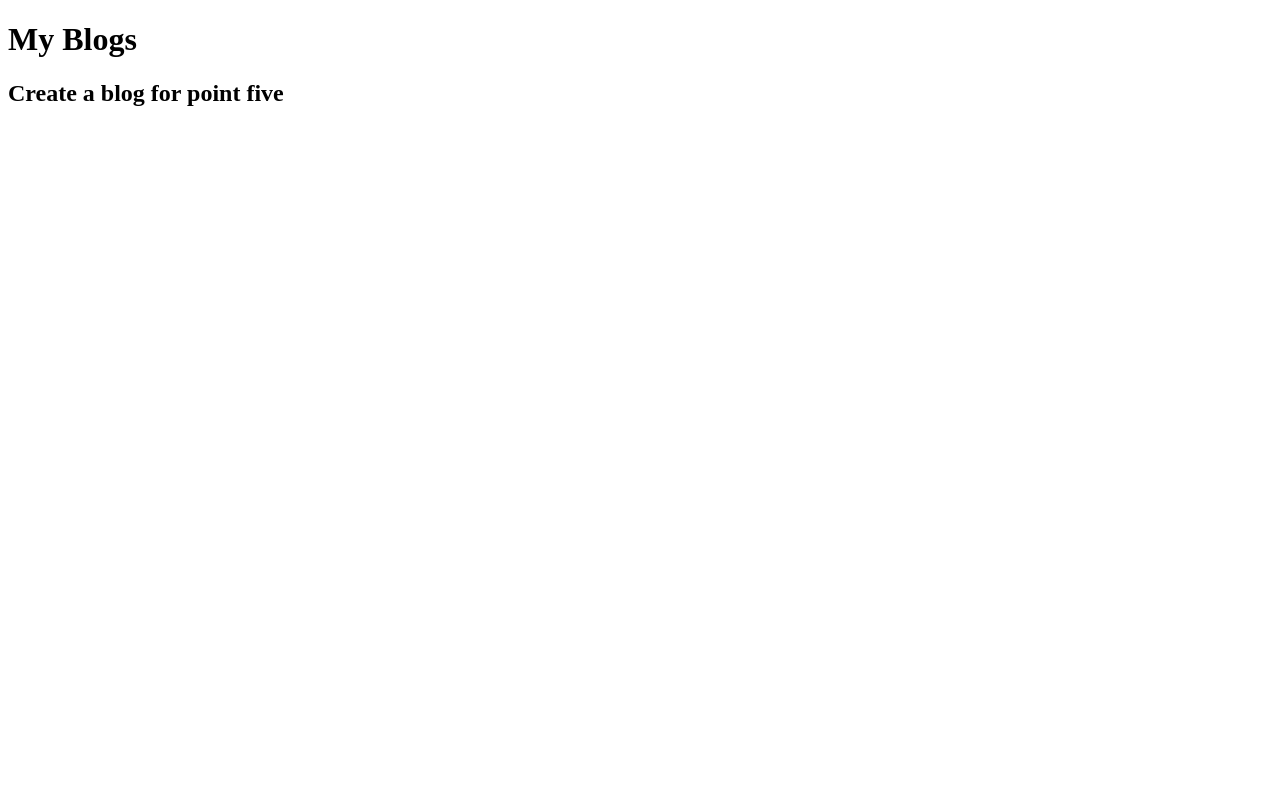
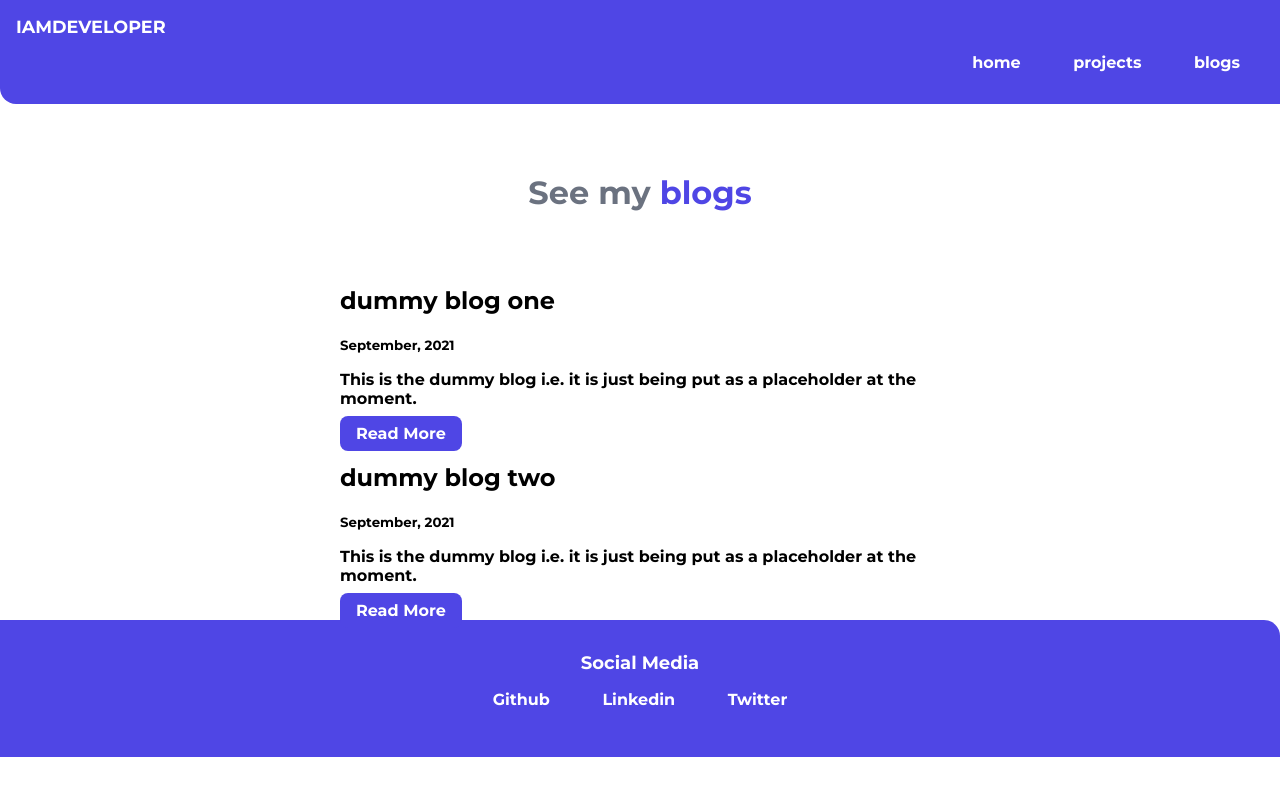
Before and after one commit to medhavrata/neogcamp-session3, a plain HTML site: page blogs.html in a window 1280 px wide. Drawn offline with Linux system fonts and the light colour scheme.

Commit message:
projects and blog pages

```diff
--- a/blogs.html
+++ b/blogs.html
@@ -4,11 +4,63 @@
     <meta charset="UTF-8">
     <meta name="viewport" content="width=device-width, initial-scale=1.0">
     <title>Blogs</title>
+    <link href="styles.css" rel="stylesheet" />
 </head>
 <body>
-    <header class="hero">
-        <h1 class="hero-heading">My Blogs</h1>
-        <h2>Create a blog for point five</h2>
-    </header>
+    <nav class="navigation container">
+        <div class="nav-brand">IAMDEVELOPER</div>
+        <ul class="list-non-bullet nav-pills">
+            <li class="list-item-inline">
+                <a class="link" href="/">home</a>
+            </li>
+            <li class="list-item-inline">
+                <a class="link" href="/">projects</a>
+            </li>
+            <li class="list-item-inline">
+                <a class="link link-active" href="/">blogs</a>
+            </li>
+        </ul>
+    </nav>
+
+    <div class="container container-center">
+
+
+        <header class="hero">
+            <h1 class="hero-heading">See my <span style="color: var(--primary-color);">blogs</span></h1>
+        </header>
+
+        <h2>dummy blog one</h2>
+        <small>September, 2021</small>
+        <p>This is the dummy blog i.e. it is just being put as a placeholder at the moment.</p>
+
+        <a class="link link-primary" href="dummy-blog-one.html">Read More</a>
+
+        <h2>dummy blog two</h2>
+        <small>September, 2021</small>
+        <p>This is the dummy blog i.e. it is just being put as a placeholder at the moment.</p>
+
+        <a class="link link-primary" href="dummy-blog-two.html">Read More</a>
+
+    </div>
+
+
+    <footer class="footer">
+        <div class="footer-header">Social Media</div>
+        <ul class="social-links list-non-bullet">
+            <li class="list-item-inline">
+                <a class="link" href="https://www.github.com/medhavrata">Github
+                </a>
+            </li>
+            <li class="list-item-inline">
+                <a class="link" href="https://www.linkedin.com/in/medha-tyagi">Linkedin
+                </a>
+            </li>
+            <li class="list-item-inline">
+                <a class="link" href="https://www.twitter.com/medhavrata">Twitter
+                </a>
+            </li>
+
+        </ul>
+    </footer>
 </body>
 </html>
--- a/styles.css
+++ b/styles.css
@@ -33,7 +33,7 @@ hr{
     box-sizing: border-box;
     text-decoration: none;
     padding: 0.5rem 1rem;
-    margin-top: 5rem;
+    margin-top: 1rem;
     margin-bottom: 1rem;
 }
 
```
Also changed, not shown: dummy-blog-one.html (added, +69 -0 lines), dummy-blog-two.html (added, +69 -0 lines), index.html (+6 -6 lines), projects.html (+63 -3 lines).
